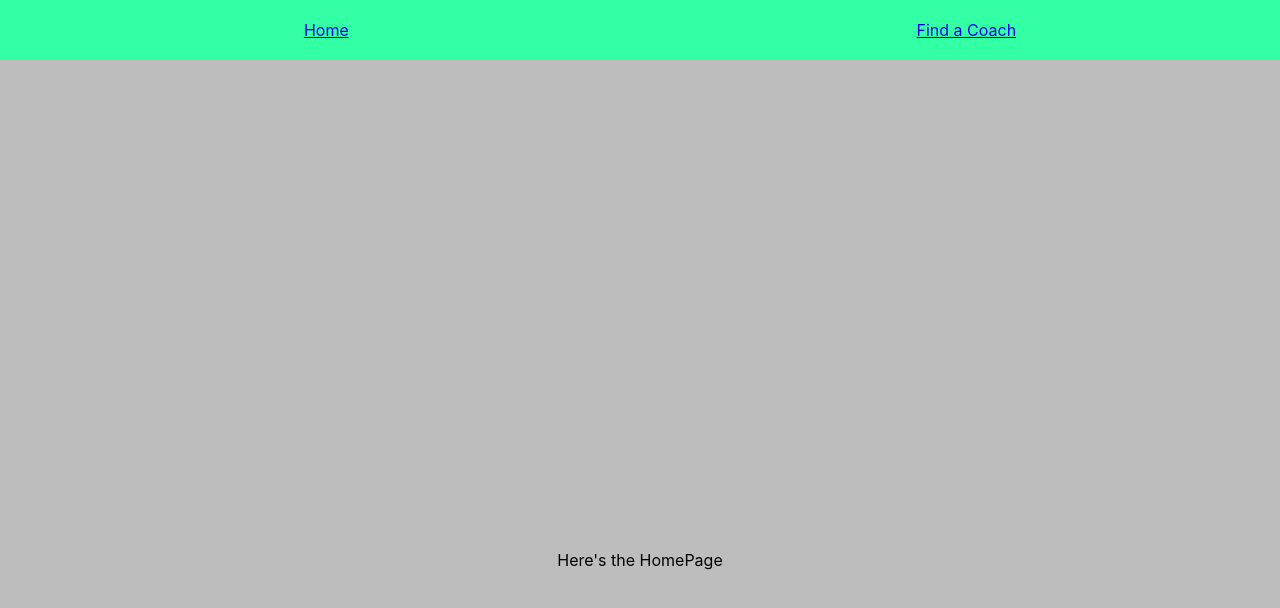
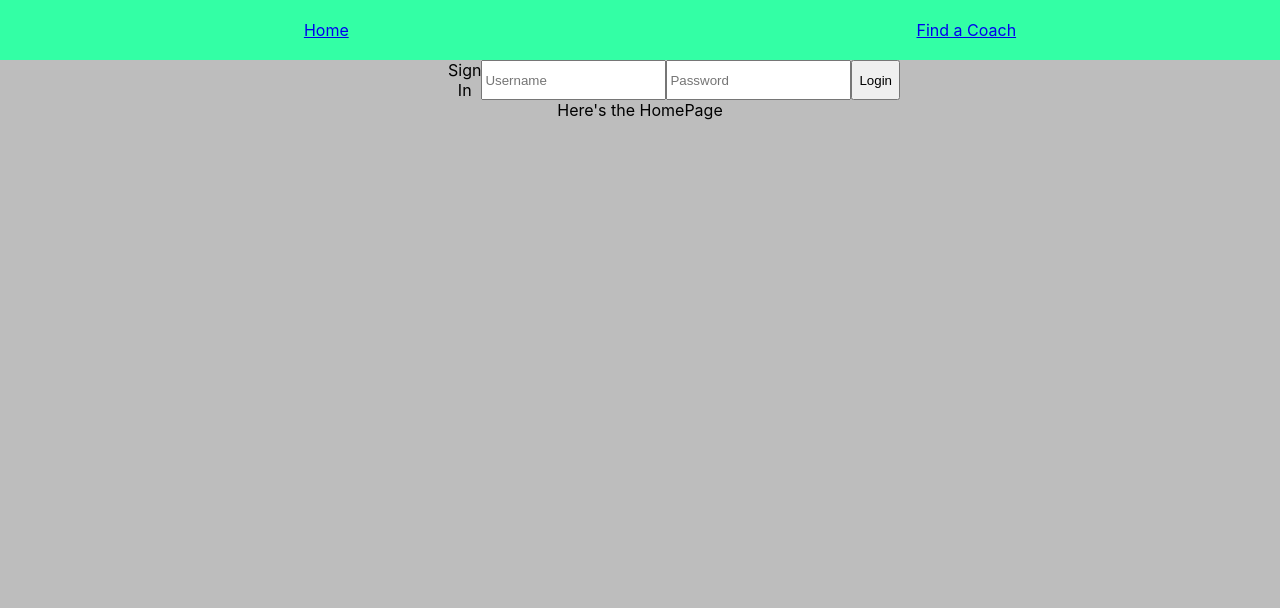
Before and after one commit to kellaisene/coach-match-app, a React (Create React App) app: page / in a window 1280 px wide. Shown: the top 608 px of the page. Built offline with nearby package versions, Linux system fonts and the light colour scheme.

Commit message:
Adding basic signin

```diff
--- a/src/components/HomePage.js
+++ b/src/components/HomePage.js
@@ -3,11 +3,47 @@ import React, { Component } from 'react';
 import '../styles/homePage.css';
 
 class HomePage extends Component {
+	constructor() {
+		super();
+
+		this.state = {
+			username: '',
+			password: ''
+		};
+
+		this.handleLogin = this.handleLogin.bind(this);
+	}
+
+	handleUsernameChange(name) {
+		this.setState({ username: name });
+	}
+
+	handlePasswordChange(pass) {
+		this.setState({ password: pass });
+	}
+
+	handleLogin() {
+		alert(`Username: ${this.state.username} Password: ${this.state.password}`);
+	}
 	render() {
 		return (
-			<div className="home-page-container">
+			<main className="home-page-container">
+				<div className="login-container">
+					<div>Sign In</div>
+					<input
+						onChange={(e) => this.handleUsernameChange(e.target.value)}
+						type="text"
+						placeholder="Username"
+					/>
+					<input
+						onChange={(e) => this.handlePasswordChange(e.target.value)}
+						type="password"
+						placeholder="Password"
+					/>
+					<button onClick={this.handleLogin}>Login</button>
+				</div>
 				<div>Here's the HomePage</div>
-			</div>
+			</main>
 		);
 	}
 }
--- a/src/styles/homePage.css
+++ b/src/styles/homePage.css
@@ -1,7 +1,15 @@
 .home-page-container {
-	display: flex;
+	/* display: flex;
 	justify-content: center;
-	align-items: center;
+	align-items: center; */
 	height: 1000px;
 	background-color: rgb(189, 189, 189);
 }
+
+.login-container {
+	display: flex;
+	justify-content: space-around;
+	margin: auto;
+	width: 30%;
+	/* background-color: red; */
+}
```
